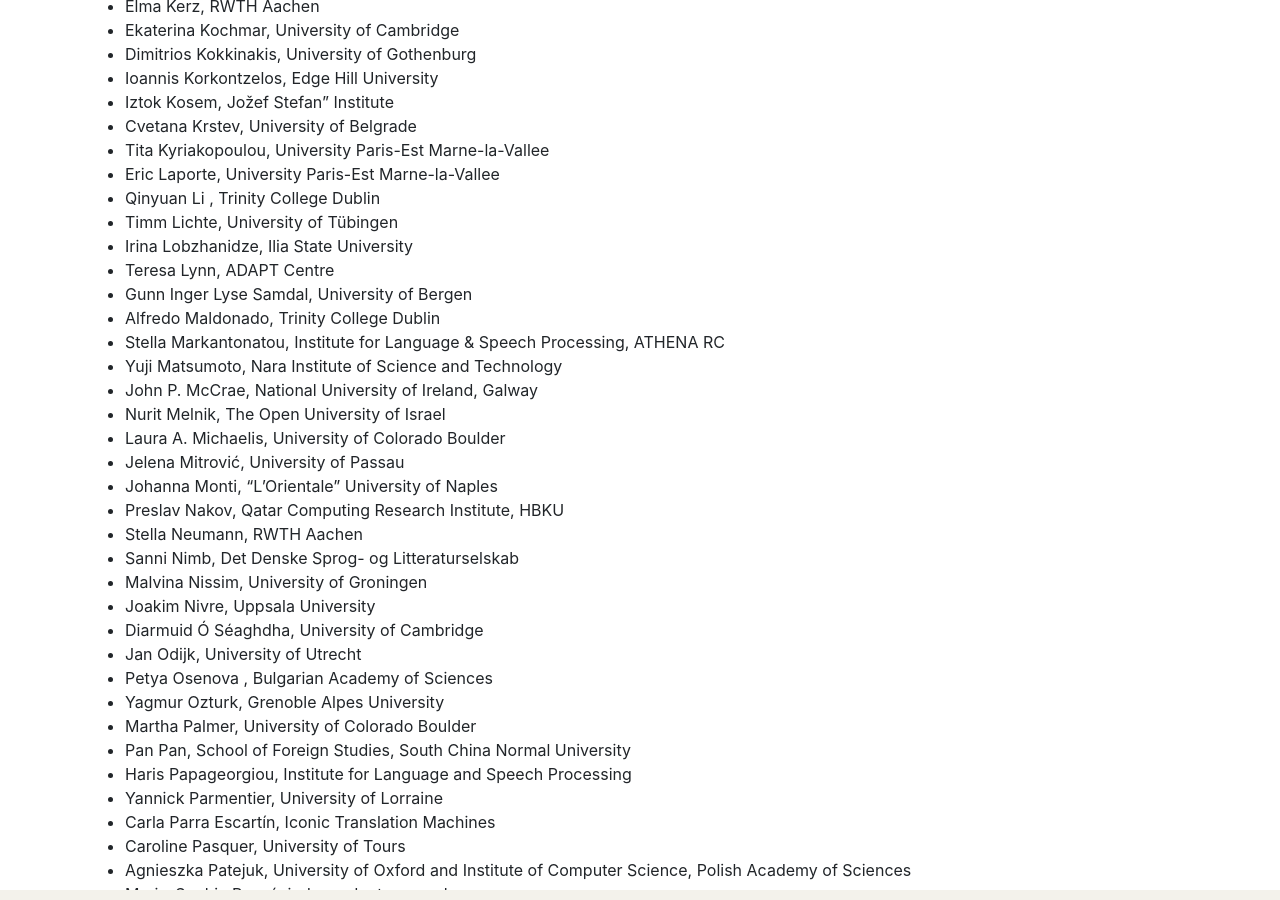
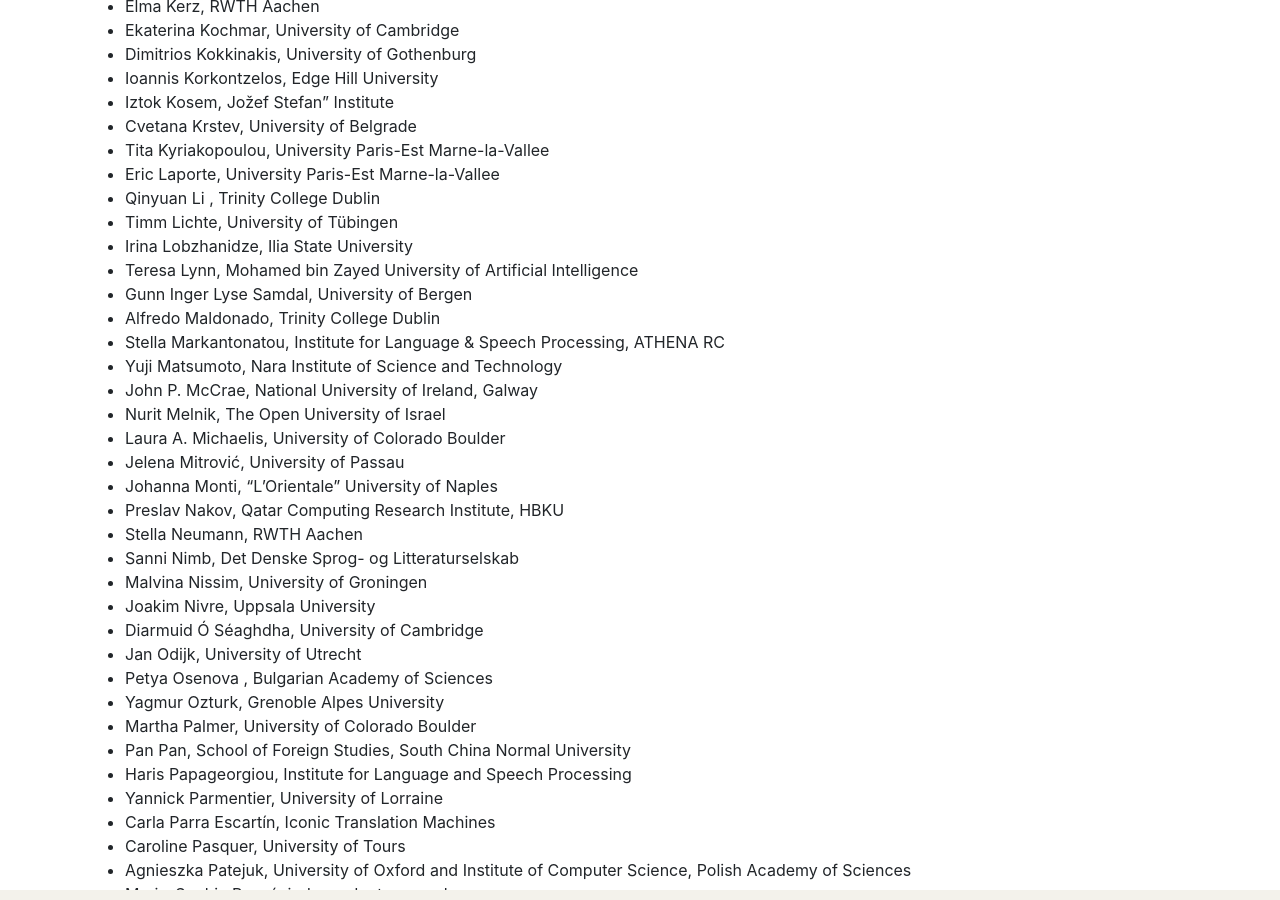
Before and after one commit to multiword/multiword.github.io, a Jekyll site: the page built from mwe2023/index.md, in a window 1280 px wide and 900 px high, scrolled down 5667 px. Built offline with Jekyll 4.4.1, drawn with Linux system fonts in a browser that asks for light colours; comment, search, counter and statistics services are not loaded.

Commit message:
Updated affiliation Teresa Lynn

```diff
--- a/mwe2023/index.md
+++ b/mwe2023/index.md
@@ -247,7 +247,7 @@
 * Qinyuan Li , Trinity College Dublin
 * Timm Lichte, University of Tübingen
 * Irina Lobzhanidze, Ilia State University
-* Teresa Lynn, ADAPT Centre
+* Teresa Lynn, Mohamed bin Zayed University of Artificial Intelligence
 * Gunn Inger Lyse Samdal, University of Bergen
 * Alfredo Maldonado, Trinity College Dublin
 * Stella Markantonatou, Institute for Language & Speech Processing, ATHENA RC
```
